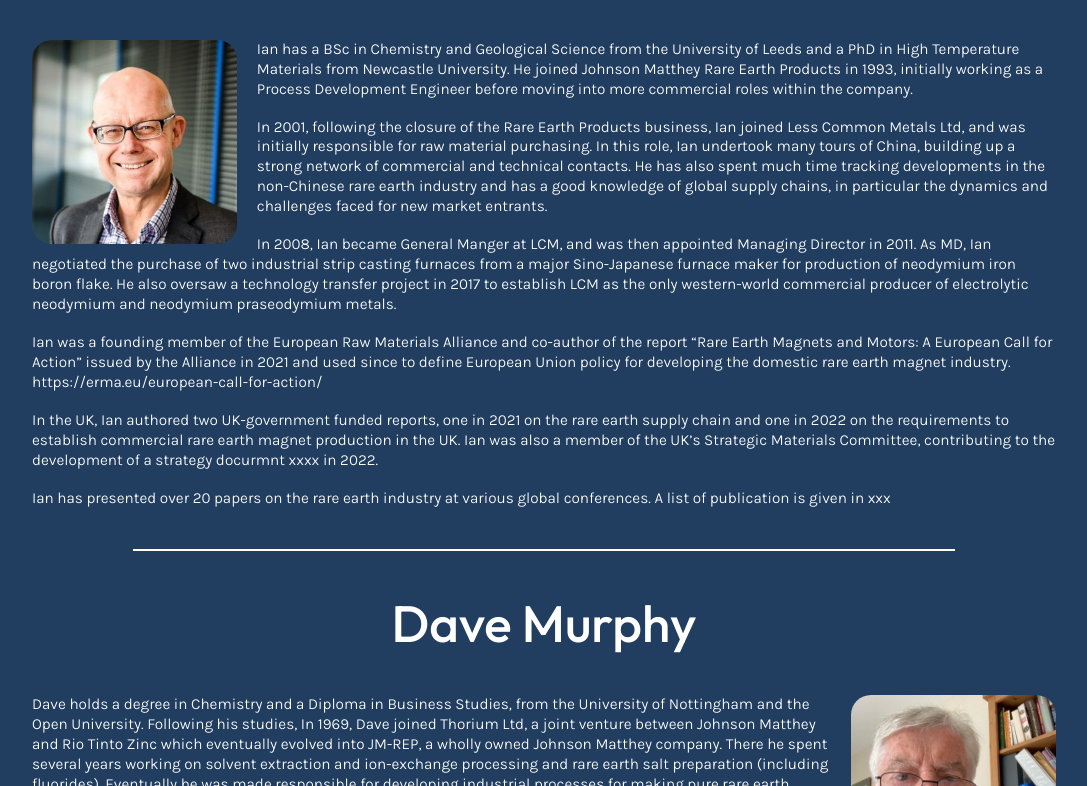
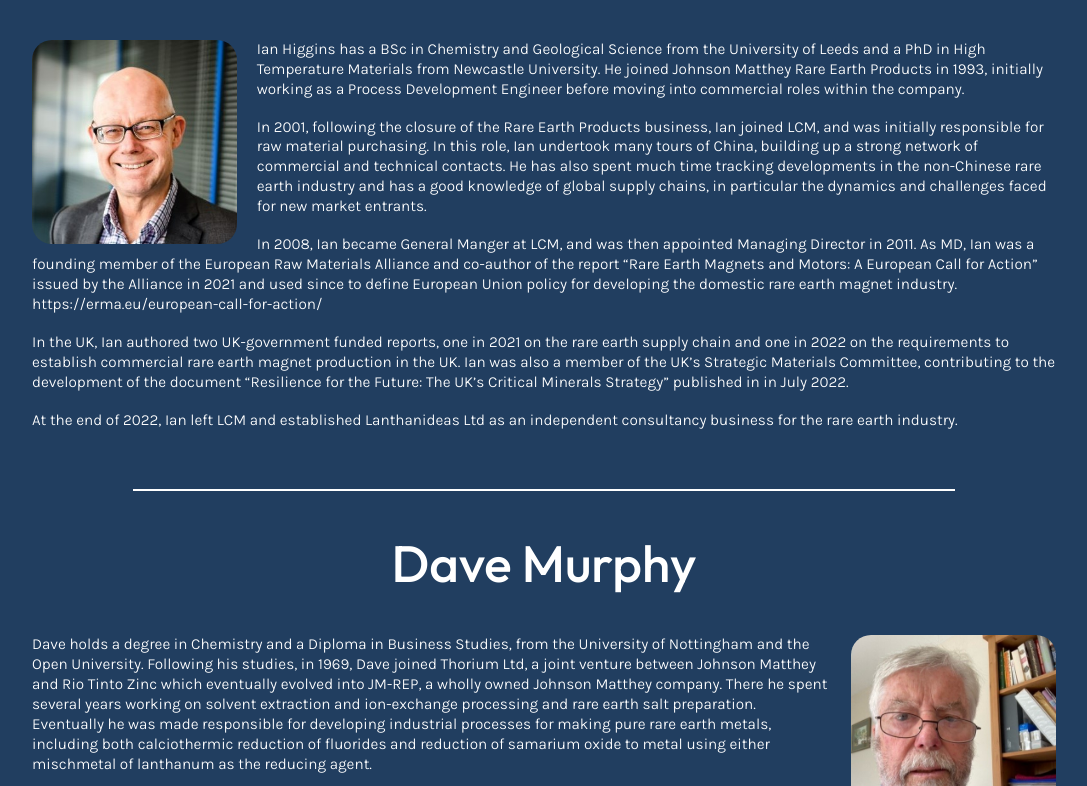
Before and after one commit to david14higgins/Lanthanideas.com, a React (Vite) app: page / in a window 1280 px wide. Shown: the part 2234-3020 px from the top of the page, without its empty margins (96-1183 px from the left). Built offline with nearby package versions, Linux system fonts and the light colour scheme.

Commit message:
update site text

```diff
--- a/src/components/AboutPage/AboutPage.jsx
+++ b/src/components/AboutPage/AboutPage.jsx
@@ -41,7 +41,7 @@ const AboutPage = () => {
                     </div>
 
                     <div className="about-box text-box item-4">
-                        <p>At Lanthanideas, Ian is supported by <Link to="end-of-ians-section" className="staff-link" smooth={true} duration={1000}>Dave Murphy</Link> who is retained as Senior Advisor. Dave was previously Managing Director of Johnson Matthey Rare Earth Products before joining LCM and, more recently, Lanthanideas. Whilst working at Johnson Matthey in the 1970s and 1980s, Dave developed many of the processes still used today for commercial production of certain rare earth metals, including samarium, terbium and dysprosium.</p>
+                        <p>At Lanthanideas, Ian is supported by <Link to="end-of-ians-section" className="staff-link" smooth={true} duration={1000}>Dave Murphy</Link> who is retained as Senior Advisor. Dave was previously Managing Director of Johnson Matthey Rare Earth Products before joining LCM and, more recently, Lanthanideas. Whilst working at Johnson Matthey in the 1970s and 1980s, Dave developed many of the processes still used today for commercial production of certain rare earth metals, including terbium, dysprosium and samarium.</p>
                         <br/>
                         <p>Together, Ian and Dave offer a comprehensive technology service advising both on current practices for rare earth metal and alloy production, and proposing methods for improving efficiencies of the processes.</p>
                     </div>
--- a/src/components/ContactPage/ContactForm.jsx
+++ b/src/components/ContactPage/ContactForm.jsx
@@ -23,7 +23,7 @@ const ContactForm = () => {
     const onSubmit = async (event) => {
         event.preventDefault();
         const formData = new FormData(event.target);
-        formData.append("access_key", "936fdd5e-1c40-4a19-a99b-2cf0f75a1944");
+        formData.append("access_key", "eced2319-16af-4c46-8a9c-594a170939ad");
         const object = Object.fromEntries(formData);
         const json = JSON.stringify(object);
 
--- a/src/components/KeyStaffPage/KeyStaffPage.jsx
+++ b/src/components/KeyStaffPage/KeyStaffPage.jsx
@@ -27,19 +27,19 @@ const KeyStaffPage = () => {
                 </div>
               </div>
 
-              <p>Ian has a BSc in Chemistry and Geological Science from the University of Leeds and a PhD in High Temperature Materials from Newcastle University. He joined Johnson Matthey Rare Earth Products in 1993, initially working as a Process Development Engineer before moving into more commercial roles within the company.</p>
+              <p>Ian Higgins has a BSc in Chemistry and Geological Science from the University of Leeds and a PhD in High Temperature Materials from Newcastle University. He joined Johnson Matthey Rare Earth Products in 1993, initially working as a Process Development Engineer before moving into commercial roles within the company.</p>
               <br/>
-              <p>In 2001, following the closure of the Rare Earth Products business, Ian joined Less Common Metals Ltd, and was initially responsible for raw material purchasing. In this role, Ian undertook many tours of China, building up a strong network of commercial and technical contacts. He has also spent much time tracking developments in the non-Chinese rare earth industry and has a good knowledge of global supply chains, in particular the dynamics and challenges faced for new market entrants.</p>
+              <p>In 2001, following the closure of the Rare Earth Products business, Ian joined LCM, and was initially responsible for raw material purchasing. In this role, Ian undertook many tours of China, building up a strong network of commercial and technical contacts. He has also spent much time tracking developments in the non-Chinese rare earth industry and has a good knowledge of global supply chains, in particular the dynamics and challenges faced for new market entrants.</p>
               <br/>
-              <p>In 2008, Ian became General Manger at LCM, and was then appointed Managing Director in 2011. As MD, Ian negotiated the purchase of two industrial strip casting furnaces from a major Sino-Japanese furnace maker for production of neodymium iron boron flake. He also oversaw a technology transfer project in 2017 to establish LCM as the only western-world commercial producer of electrolytic neodymium and neodymium praseodymium metals.</p>
+              <p>In 2008, Ian became General Manger at LCM, and was then appointed Managing Director in 2011. As MD, Ian was a founding member of the European Raw Materials Alliance and co-author of the report “Rare Earth Magnets and Motors: A European Call for Action” issued by the Alliance in 2021 and used since to define European Union policy for developing the domestic rare earth magnet industry. https://erma.eu/european-call-for-action/</p>
               <br/>
-              <p>Ian was a founding member of the European Raw Materials Alliance and co-author of the report “Rare Earth Magnets and Motors: A European Call for Action” issued by the Alliance in 2021 and used since to define European Union policy for developing the domestic rare earth magnet industry. https://erma.eu/european-call-for-action/</p>
-              <br/>
-              <p>In the UK, Ian authored two UK-government funded reports, one in 2021 on the rare earth supply chain and one in 2022 on the requirements to establish commercial rare earth magnet production in the UK. Ian was also a member of the UK’s Strategic Materials Committee, contributing to the development of a strategy docurmnt xxxx in 2022.</p>
+              <p>In the UK, Ian authored two UK-government funded reports, one in 2021 on the rare earth supply chain and one in 2022 on the requirements to establish commercial rare earth magnet production in the UK. Ian was also a member of the UK’s Strategic Materials Committee, contributing to the development of the document “Resilience for the Future: The UK’s Critical Minerals Strategy” published in in July 2022.</p>
               <br/>
               <Element name="end-of-ians-section">
-              <p>Ian has presented over 20 papers on the rare earth industry at various global conferences. A list of publication is given in xxx</p>
+              <p>At the end of 2022, Ian left LCM and established Lanthanideas Ltd as an independent consultancy business for the rare earth industry.</p>
               </Element>
+              <br/>
+
               <hr/>
 
               <h3>Dave Murphy</h3>
@@ -54,13 +54,13 @@ const KeyStaffPage = () => {
                 </div>
               </div>
 
-              <p>Dave holds a degree in Chemistry and a Diploma in Business Studies, from the University of Nottingham and the Open University. Following his studies, In 1969, Dave joined Thorium Ltd, a joint venture between Johnson Matthey and Rio Tinto Zinc which eventually evolved into JM-REP, a wholly owned Johnson Matthey company. There he spent several years working on solvent extraction and ion-exchange processing and rare earth salt preparation (including fluorides).  Eventually he was made responsible for developing industrial processes for making pure rare earth metals, including both calciothermic reduction of fluorides and reduction of samarium oxide to metal using either mischmetal of lanthanum as the reducing agent. </p>
+              <p>Dave holds a degree in Chemistry and a Diploma in Business Studies, from the University of Nottingham and the Open University. Following his studies, in 1969, Dave joined Thorium Ltd, a joint venture between Johnson Matthey and Rio Tinto Zinc which eventually evolved into JM-REP, a wholly owned Johnson Matthey company. There he spent several years working on solvent extraction and ion-exchange processing and rare earth salt preparation. Eventually he was made responsible for developing industrial processes for making pure rare earth metals, including both calciothermic reduction of fluorides and reduction of samarium oxide to metal using either mischmetal of lanthanum as the reducing agent.</p>
               <br/>
               <p>During his career at JM-REP, Dave gradually moved into more commercial roles, ultimately becoming General Manager, a post he held for several years.</p>
               <br/>
               <p>Following the closure of the Widnes facility in 2001, Dave joined LCM, initially as a consultant and then as Commercial and Technical Director before retiring from full time work in 2013.</p>
               <br/>
-              <p>Since 2013, Dave has worked as a consultant to metal and alloy manufacturing companies, in particular Eutectix LLC in the USA. </p>
+              <p>Since 2013, Dave has worked as a consultant to metal and alloy manufacturing companies.</p>
           </div>
       </div>
     </Element>
```
